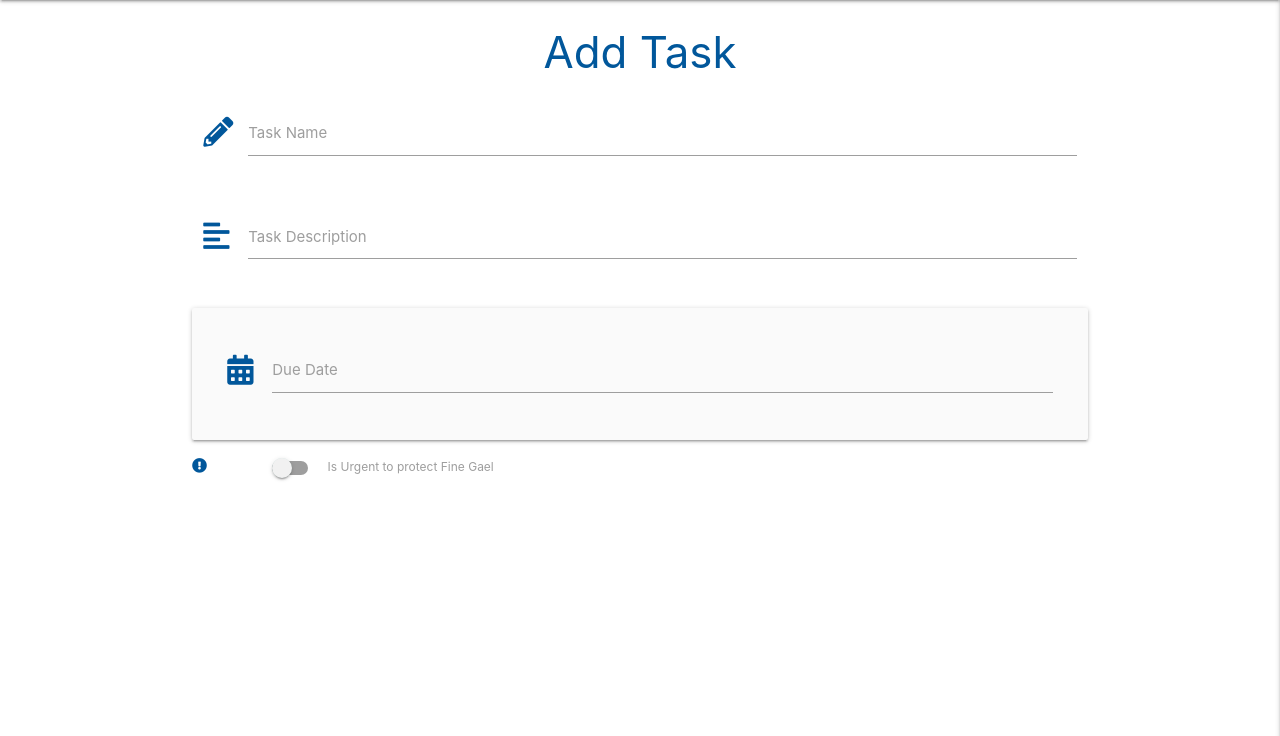
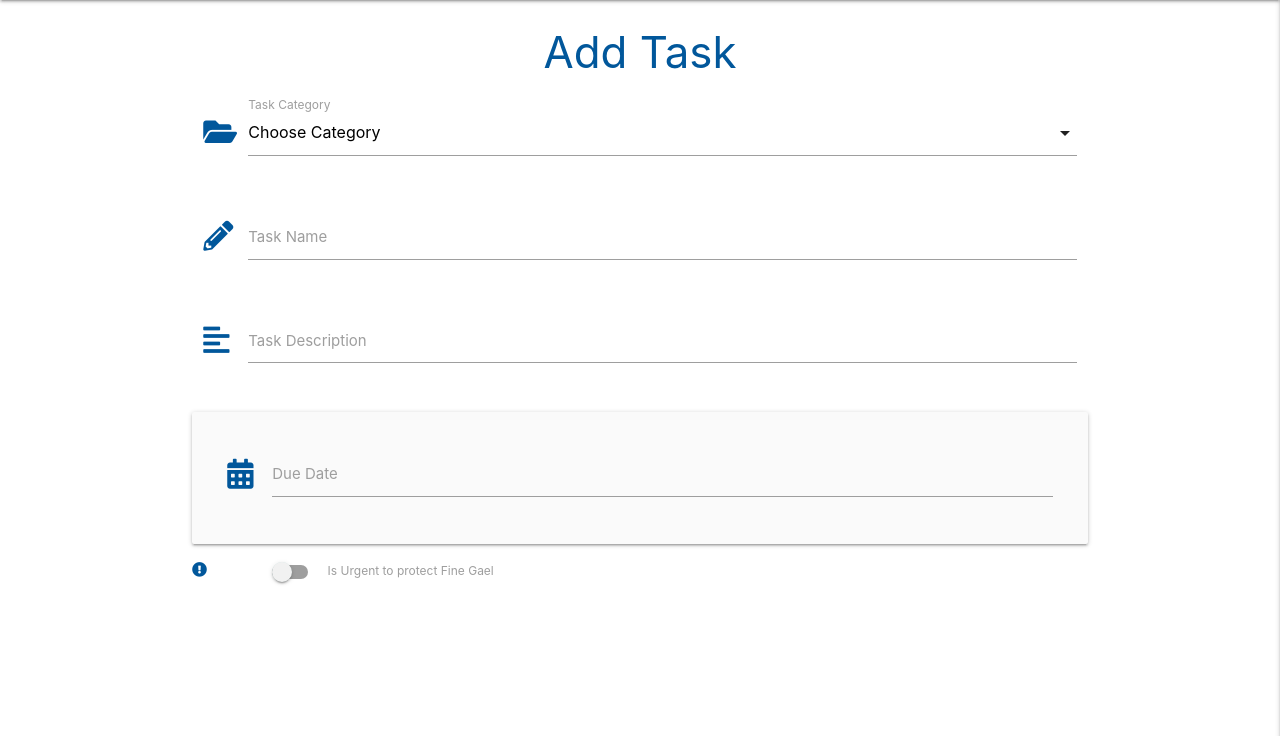
Before and after one commit to Andrew-code2020/datacentricminiproject, a Flask app: page /add_task in a window 1280 px wide. Shown: the part 64-800 px from the top of the page. Run offline with Flask 2, Linux system fonts and the light colour scheme; data that the repository does not hold is empty; some libraries are stand-ins or nearby versions.

Commit message:
Allow Task Category Selection option added

```diff
--- a/app.py
+++ b/app.py
@@ -94,10 +94,10 @@ def logout():
     session.pop("user")
     return redirect(url_for("login"))
 
-@app.route("/add_task", methods=["GET", "POST"])
+@app.route("/add_task")
 def add_task():
-    return render_template("add_task.html")
-
+    categories = mongo.db.categories.find().sort("category_name", 1)
+    return render_template("add_task.html", categories=categories)
 
 if __name__ == "__main__":
     app.run(host=os.environ.get("IP"),
--- a/static/js/script.js
+++ b/static/js/script.js
@@ -2,6 +2,7 @@
     $(".sidenav").sidenav({edge: "right"});
     $('.collapsible').collapsible();
     $('.tooltipped').tooltip();
+    $('select').formSelect();
     $('.datepicker').datepicker({
         format: "dd mmmm, yyyy",
         yearRange: 3,
--- a/templates/add_task.html
+++ b/templates/add_task.html
@@ -4,6 +4,18 @@
 
 <div class="row">
   <form class="col s12" method="POST" action="">
+    <div class="row">
+      <div class="input-field col s12">
+      <i class="fas fa-folder-open prefix light-blue-text text-darken-4"></i>
+        <select id ="category_name" name="category_name" class ="validate" required>
+          <option value="" disabled selected>Choose Category</option>
+          {% for category in categories %}
+            <option value="{{category.category_name}}">{{category.category_name}}</option>
+          {% endfor %}
+        </select>
+        <label for="category_name">Task Category</label>
+      </div>
+    </div>
     <div class="row">
       <div class="input-field col s12">
         <i class="fas fa-pencil-alt prefix light-blue-text text-darken-4"></i>
```
